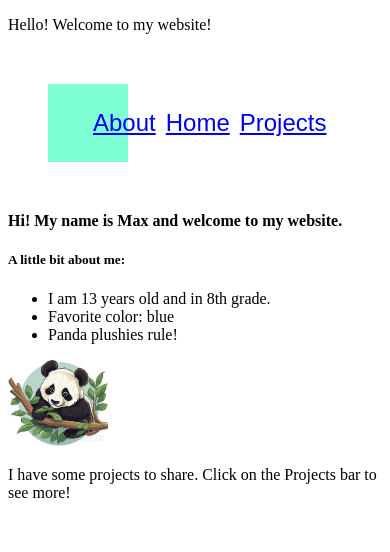
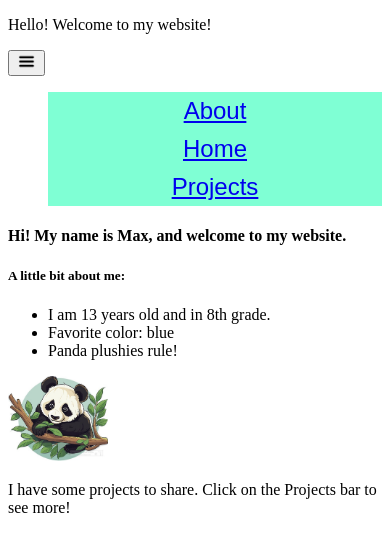
Before and after one commit to maxzqiu/personal-website, a React (Vite) app: page / in a window 390 px wide. Shown: the top 552 px of the page. Built offline with nearby package versions, Linux system fonts and the light colour scheme.

Commit message:
added hamburger menu

```diff
--- a/src/App.jsx
+++ b/src/App.jsx
@@ -10,11 +10,11 @@ export function Projects(){
     <>
       <h3>My Projects:</h3>
       <ol>
-        <li><a href="/projects/cursor-balls">Cursor Balls</a></li>
-        <li><a href="/projects/to-do-list">To Do List</a></li>
-        <li><a href="/projects/quiz-game">Quiz Game</a></li>
-        <li><a href="/projects/spinner">Spinner</a></li>
-        <li><a href="/projects/minesweeper">Minesweeper</a></li>
+        <li><a href="https://cursor-balls.vercel.app">Cursor Balls</a></li>
+        <li><a href="https://children-generation.vercel.app">To Do List</a></li>
+        <li><a href="https://quiz-game-omega-two.vercel.app">Quiz Game</a></li>
+        <li><a href="https://spinner-silk.vercel.app">Spinner</a></li>
+        <li><a href="Https://minesweeper-pied-one.vercel.app">Minesweeper</a></li>
       </ol>
     </>
   )
@@ -23,7 +23,7 @@ export function Projects(){
 export function Home(){
   return (
     <>
-        <h4>Hi! My name is Max and welcome to my website. </h4>
+        <h4>Hi! My name is Max, and welcome to my website. </h4>
         <h5>A little bit about me:</h5>
         <ul>
             <li>I am 13 years old and in 8th grade. </li>
@@ -41,16 +41,30 @@ export function Home(){
     </>
 )
 }
-
+// I thought I was being so smart :( womp womp
 export function NavBar(){
+  function createLink(title,name){
+    return (
+      <Link to={"/"+title} onClick={()=>setClicked(title)} className={clicked===title?"bold":""}> {name}</Link>
+    )
+  }
+  let [checked,setChecked]=useState(false);
+  let [clicked,setClicked]=useState("home");
   return (
 
           <nav>
-              <ul>
+            <button className="toggle-menu" onClick={()=>{
+              if (checked){
+                setChecked(false);
+              } else {
+                setChecked(true);
+              }
+            }}><img className="menu" src="hamburger_menu.png"></img></button>
+              <ul className={checked ? "disappear" : ""}>
                 <div className="navigation-bar">
-                  <li><Link to="/about"> About</Link></li>
-                  <li><Link to="/"> Home</Link></li>
-                  <li><Link to="/projects"> Projects</Link></li>
+                  <li>{createLink("about","About")}</li>
+                  <li>{createLink("","Home")}</li>
+                  <li>{createLink("projects","Projects")}</li>
                 </div>
 
 
@@ -61,10 +75,12 @@ export function NavBar(){
 }
 
 function App() {
+
    // Router: Redirects all <Route> components to appropriate links
   return (
     <Router>
       <p>Hello! Welcome to my website! </p>
+
       <NavBar />
       <Routes>
 
--- a/src/index.css
+++ b/src/index.css
@@ -11,6 +11,7 @@
     padding:20px;
     padding-right:40px;
     padding-left:40px;
+
 }
 
 nav ul li{
@@ -29,3 +30,39 @@ a:active{
 img {
     width:100px;
 }
+
+.disappear{
+    display:none;
+}
+
+@media (min-width:700px) {
+    .toggle-menu{
+        display:none;
+
+    }
+    .disappear{
+        display:block;
+    }
+
+}
+
+@media (max-width:700px){
+    .navigation-bar{
+        display:flex;
+        flex-direction:column;
+        width:100%;
+        padding:0;
+        margin:0;
+        align-items:center;
+    }
+    .menu{
+        width:80%;
+    }
+    .toggle-menu{
+        width:10%;
+    }
+
+}
+.bold{
+    font-weight:bold;
+}
```
Also changed, not shown: public/hamburger_menu.png (added).
